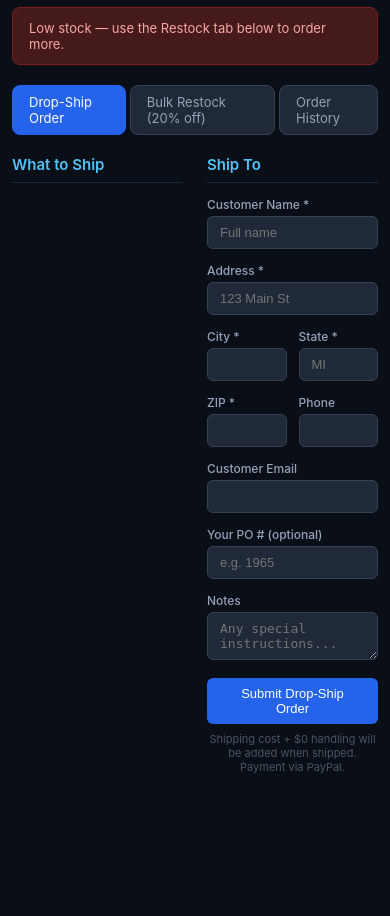
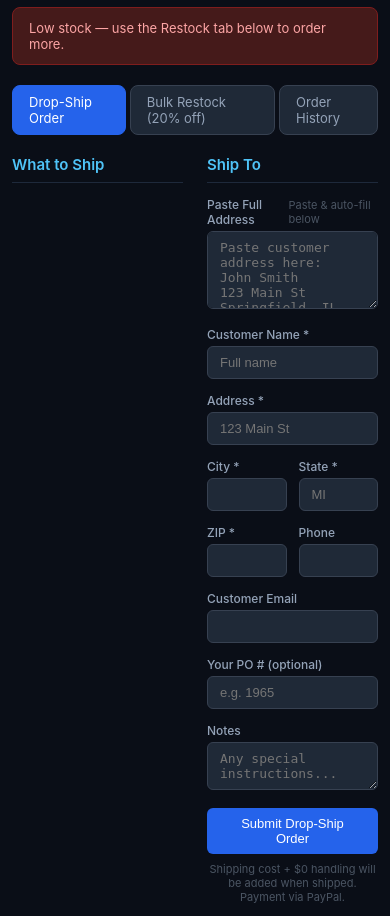
Before and after one commit to mtxpert/epp-inventory, a Flask app: template templates/dealer.html in a window 390 px wide. Shown: the part 215-1131 px from the top of the page. Before the commit the page ends 988 px from the top, so only its background shows below. Run offline with Flask 3, Linux system fonts and the light colour scheme; the template is opened without the code that fills it, so the values that code supplies are empty.

Commit message:
Add paste-address auto-fill to dealer drop-ship form
Dealer can paste a full address block (name, street, city/state/zip,
email, phone) into a textarea and fields auto-populate. Supports Troy's
typical PO format.

Co-Authored-By: Claude Sonnet 4.6 <noreply@anthropic.com>

```diff
--- a/templates/dealer.html
+++ b/templates/dealer.html
@@ -193,6 +193,13 @@
     <div>
       <div class="section-title">Ship To</div>
       <div class="form-group">
+        <label style="display:flex;justify-content:space-between;align-items:center;">
+          <span>Paste Full Address</span>
+          <span style="font-size:11px;color:#4b5563;font-weight:normal;">Paste & auto-fill below</span>
+        </label>
+        <textarea id="ds-paste" class="form-input" rows="4" placeholder="Paste customer address here:&#10;John Smith&#10;123 Main St&#10;Springfield, IL 62701&#10;john@email.com&#10;5551234567" oninput="parseAddress(this.value)"></textarea>
+      </div>
+      <div class="form-group">
         <label>Customer Name *</label>
         <input type="text" id="ds-name" class="form-input" placeholder="Full name">
       </div>
@@ -379,6 +386,50 @@ document.getElementById('shipModal').addEventListener('click', function(e){
 
 {% else %}
 // Dealer JS
+function parseAddress(raw) {
+  // Parse pasted address block into individual fields
+  // Handles Troy's typical format:
+  //   Name
+  //   Street
+  //   City, State ZIP
+  //   email (optional)
+  //   phone (optional)
+  const lines = raw.trim().split('\n').map(l => l.trim()).filter(Boolean);
+  if (lines.length < 3) return;
+
+  const emailRe = /\S+@\S+\.\S+/;
+  const phoneRe = /[\d\-\(\)\+\s]{7,}/;
+  const cityStateZipRe = /^(.+),\s*([A-Za-z]{2})\s+(\d{5}(?:-\d{4})?)$/;
+
+  let name = '', addr = '', city = '', state = '', zip = '', email = '', phone = '';
+
+  const dataLines = lines.filter(l => !emailRe.test(l) && !phoneRe.test(l));
+  const emailLine = lines.find(l => emailRe.test(l)) || '';
+  const phoneLine = lines.find(l => phoneRe.test(l) && !emailRe.test(l)) || '';
+
+  if (emailLine) email = emailLine.match(emailRe)[0];
+  if (phoneLine) phone = phoneLine.replace(/[^\d\-\(\)\+\s]/g, '').trim();
+
+  // First data line = name
+  if (dataLines[0]) name = dataLines[0];
+  // Second data line = street address
+  if (dataLines[1]) addr = dataLines[1];
+  // Third data line = City, ST ZIP
+  if (dataLines[2]) {
+    const m = dataLines[2].match(cityStateZipRe);
+    if (m) { city = m[1].trim(); state = m[2].toUpperCase(); zip = m[3]; }
+    else { city = dataLines[2]; }
+  }
+
+  if (name) document.getElementById('ds-name').value = name;
+  if (addr) document.getElementById('ds-addr').value = addr;
+  if (city) document.getElementById('ds-city').value = city;
+  if (state) document.getElementById('ds-state').value = state;
+  if (zip) document.getElementById('ds-zip').value = zip;
+  if (email) document.getElementById('ds-email').value = email;
+  if (phone) document.getElementById('ds-phone').value = phone;
+}
+
 function switchTab(name) {
   ['dropship','restock','history'].forEach(t=>{
     document.getElementById('tab-'+t).classList.toggle('active', t===name);
```
